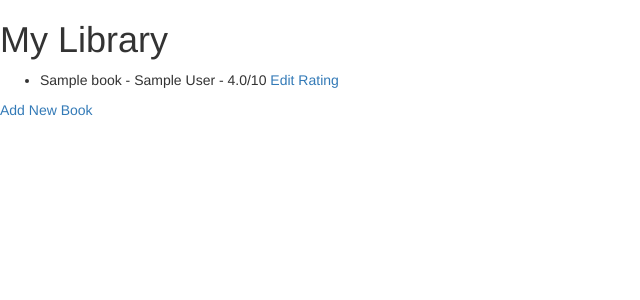
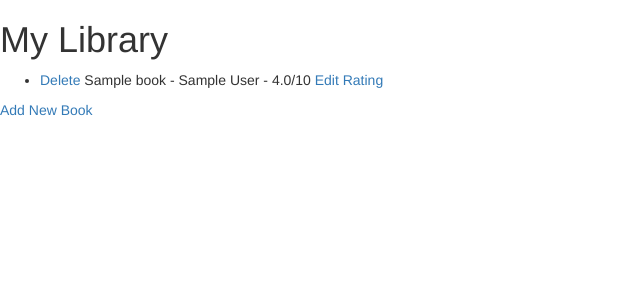
Before and after one commit to vicmanuelr/DAY63-VirtualBookshelfSQL, a Flask app: page / in a window 1280 px wide. Shown: the top 300 px of the page, without its empty margins (0-640 px from the left). Run offline with Flask 3, Linux system fonts and the light colour scheme; tables that the repository leaves empty hold one stand-in row (values such as "Sample post"); some libraries are stand-ins or nearby versions.

Commit message:
Added delete rating metatag to index.html
- Added anchor tag on index.html to delete entry
- Added href to 'delete' route in api
- on main.py, delete route created to delete by book.id

```diff
--- a/main.py
+++ b/main.py
@@ -96,5 +96,16 @@ def edit():
     return render_template("edit_rating.html", book=book_selected)
 
 
+@app.route("/delete")
+def delete():
+    book_id = request.args.get('id')
+
+    # DELETE A RECORD BY ID
+    book_to_delete = Book.query.get(book_id)
+    db.session.delete(book_to_delete)
+    db.session.commit()
+    return redirect(url_for('home'))
+
+
 if __name__ == "__main__":
     app.run(debug=True)
--- a/templates/index.html
+++ b/templates/index.html
@@ -8,6 +8,7 @@
     <ul>
       {% for book in books %}
         <li>
+          <a href="{{ url_for('delete', id=book.id) }}">Delete</a>
           {{ book['title'] }} - {{ book["author"] }} - {{ book["rating"] }}/10
           <a href="{{ url_for('edit', id=book.id) }}">Edit Rating</a>
         </li>
```
